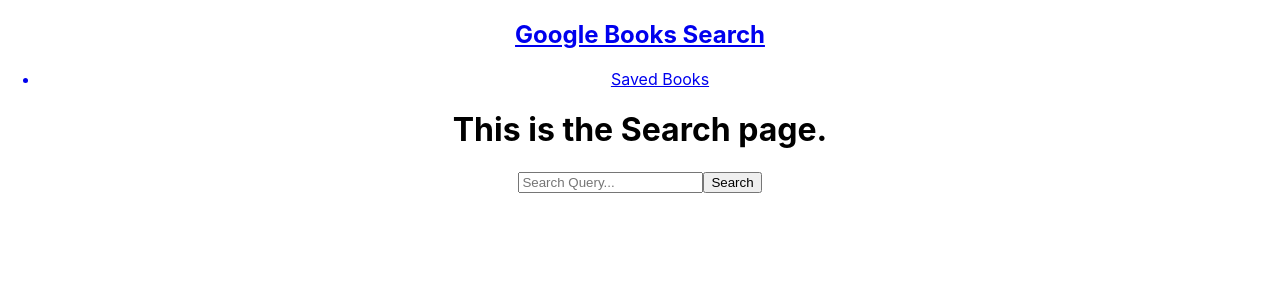
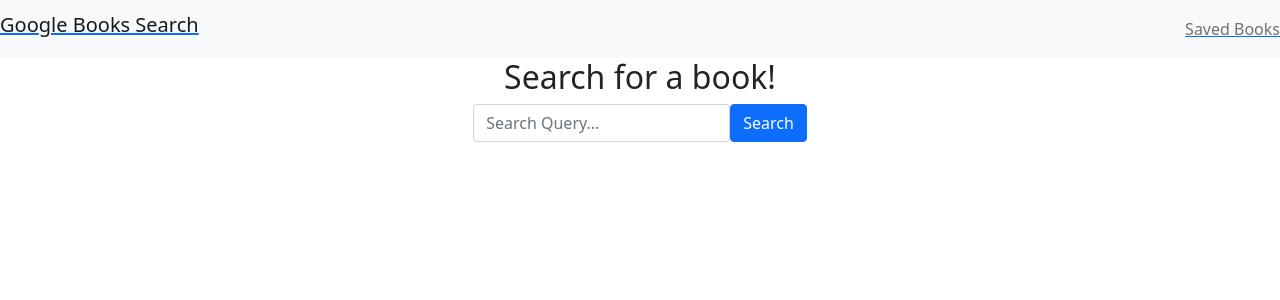
Before and after one commit to inknsharps/google_books_app, a React (Create React App) app in the folder client/: page / in a window 1280 px wide. Shown: the top 300 px of the page. Built offline with nearby package versions, Linux system fonts and the light colour scheme.

Commit message:
add bootstrap, update styling

```diff
--- a/client/package.json
+++ b/client/package.json
@@ -7,6 +7,7 @@
     "@testing-library/react": "^11.2.7",
     "@testing-library/user-event": "^12.8.3",
     "axios": "^0.21.1",
+    "bootstrap": "^5.0.1",
     "react": "^17.0.2",
     "react-dom": "^17.0.2",
     "react-router-dom": "^5.2.0",
--- a/client/src/components/Book/BookBody/BookBody.js
+++ b/client/src/components/Book/BookBody/BookBody.js
@@ -2,10 +2,10 @@
 
 const BookBody = ({ title, authors, thumbnail, infoLink, description}) => {
     return (
-        <div className="BookBody">
-            <p> Authors: { authors }</p>
+        <div className="BookBody card-body">
+            <p> <strong>Authors:</strong> { authors }</p>
             <img src={ thumbnail } alt={ `${title}-thumbnail` }></img>
-            <p> Description: { description }</p>
+            <p className="m-5"> <strong>Description:</strong> { description }</p>
             <a href={ infoLink } target="_blank" rel="noreferrer">Google Books Link</a>
         </div>
     )
--- a/client/src/components/Button/Button.js
+++ b/client/src/components/Button/Button.js
@@ -2,7 +2,7 @@
 
 const Button = ({ text = "Button", callback = () => {console.log("Button Clicked!")} }) => {
     return (
-        <button className="Button" onClick={ callback }>{ text }</button>
+        <button className="Button btn btn-primary" onClick={ callback }>{ text }</button>
     )
 };
 
--- a/client/src/components/Navbar/NavbarContainer/NavbarContainer.js
+++ b/client/src/components/Navbar/NavbarContainer/NavbarContainer.js
@@ -4,11 +4,11 @@
 
 const NavbarContainer = () => {
     return (
-        <nav className="NavbarContainer">
+        <nav className="NavbarContainer navbar navbar-light bg-light">
             <NavLink to="/">
-                <h1>Google Books Search</h1>
+                <h1 className="navbar-brand">Google Books Search</h1>
             </NavLink>
-            <ul>
+            <ul className="navbar-nav">
                 <NavbarLi name="Saved Books" link="/saved"/>
             </ul>
         </nav>
--- a/client/src/components/Navbar/NavbarLi/NavbarLi.js
+++ b/client/src/components/Navbar/NavbarLi/NavbarLi.js
@@ -4,7 +4,7 @@
 const NavbarLi = ({ name, link }) => {
     return (
         <NavLink to={ link }>
-            <li className="NavbarLi">
+            <li className="NavbarLi nav-item nav-link">
                 { name }
             </li>
         </NavLink>
--- a/client/src/components/SavedBooks/SavedBooksContainer.js
+++ b/client/src/components/SavedBooks/SavedBooksContainer.js
@@ -5,10 +5,12 @@
 
 const SavedBooksContainer = ({ id, title, authors, thumbnail, infoLink, description, deleteBook }) => {
     return (
-        <div className="SavedBooksContainer">
+        <div className="SavedBooksContainer card p-4">
             <BookHeader title={ title } />
             <BookBody title={ title } authors={ authors } thumbnail={ thumbnail } infoLink={ infoLink } description={ description } />
-            <Button text="Delete" callback={() => deleteBook(id) }/>
+            <div>
+                <Button text="Delete" callback={() => deleteBook(id) }/>
+            </div>
         </div>
     )
 };
--- a/client/src/components/Search/SearchContainer/SearchContainer.js
+++ b/client/src/components/Search/SearchContainer/SearchContainer.js
@@ -5,10 +5,12 @@
 
 const SearchContainer = ({ title, authors, thumbnail, infoLink, description, submitSaveBook }) => {
     return (
-        <div className="SearchContainer">
+        <div className="SearchContainer card p-4">
             <BookHeader title={ title } />
             <BookBody title={ title } authors={ authors } thumbnail={ thumbnail } infoLink={ infoLink } description={ description } />
-            <Button text="Save" callback={ () => submitSaveBook({ title, authors, infoLink, thumbnail, description }) } />
+            <div>
+                <Button text="Save" callback={ () => submitSaveBook({ title, authors, infoLink, thumbnail, description }) } />
+            </div>
         </div>
     )
 };
--- a/client/src/index.js
+++ b/client/src/index.js
@@ -3,6 +3,7 @@
 import "./index.css";
 import App from "./App";
 import reportWebVitals from "./reportWebVitals";
+import "bootstrap/dist/css/bootstrap.min.css";
 
 ReactDOM.render(
     <React.StrictMode>
--- a/client/src/pages/Saved.js
+++ b/client/src/pages/Saved.js
@@ -34,8 +34,8 @@
     };
 
     return (
-        <div className="Saved">
-            <h1>This is the Saved page.</h1>
+        <div className="Saved container">
+            <h2>Your Saved Books</h2>
             { generateBooks(currentBooks) }
         </div>
     )
--- a/client/src/pages/Search.js
+++ b/client/src/pages/Search.js
@@ -45,13 +45,15 @@
     };
 
     return (
-        <div className="Search">
-            <h1>This is the Search page.</h1>
-            <form id="search-form" onSubmit={ handleSearch }>
-                <input type="text" placeholder="Search Query..." value={ input } onChange={ handleInput }></input>
+        <div className="Search d-flex flex-column align-items-center">
+            <h2>Search for a book!</h2>
+            <form className="d-flex" id="search-form" onSubmit={ handleSearch }>
+                <input className="form-control w-100" type="text" placeholder="Search Query..." value={ input } onChange={ handleInput }></input>
                 <Button name="search" text="Search" type="submit" form="search-form" />
             </form>
-            { generateResults(results) }
+            <div className="container">
+                { generateResults(results) }
+            </div>
         </div>
     )
 };
```
Also changed, not shown: client/src/components/Hero/HeroContainer/HeroContainer.js (deleted, +0 -9 lines), 1 other file (tests, documents, lock files or other folders).
